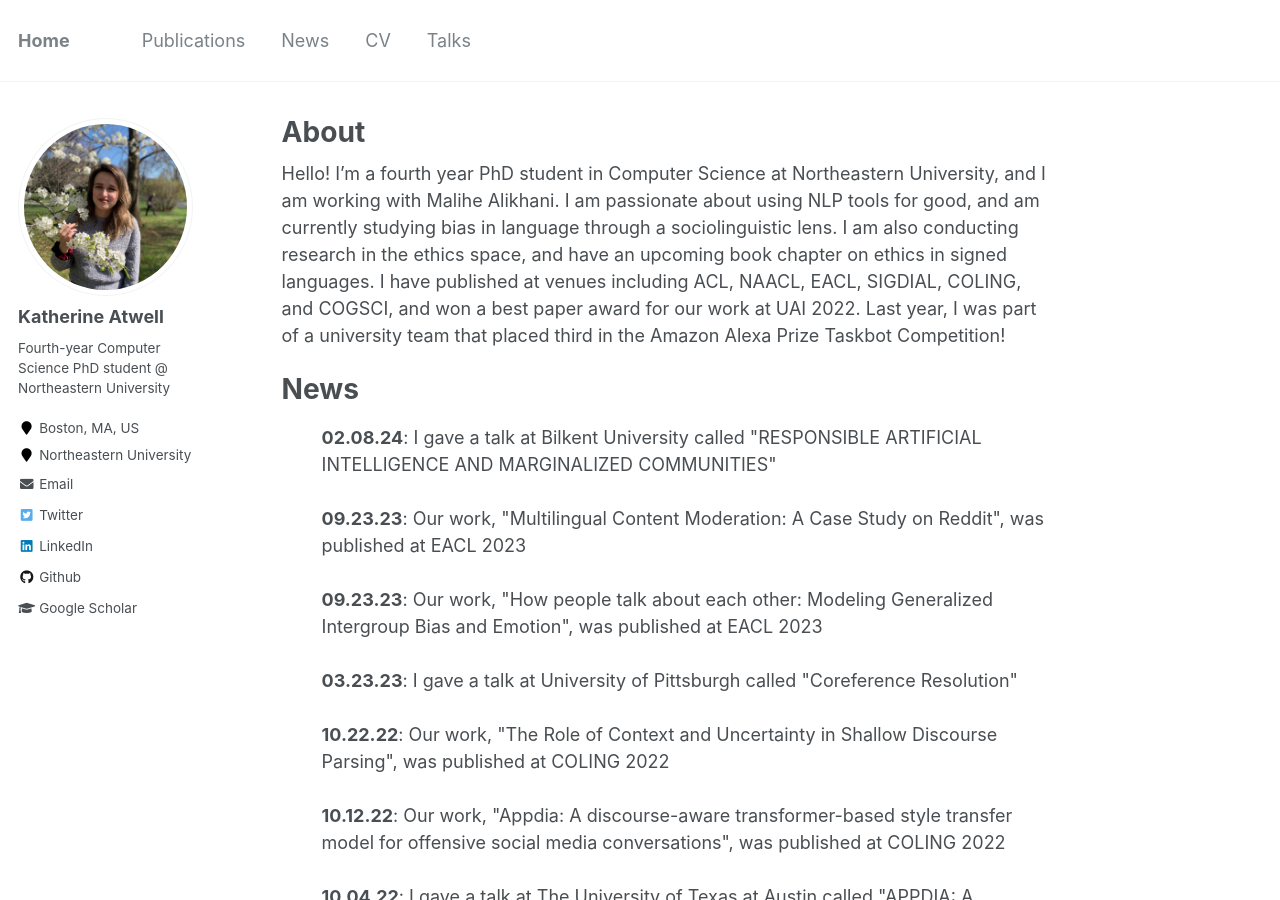
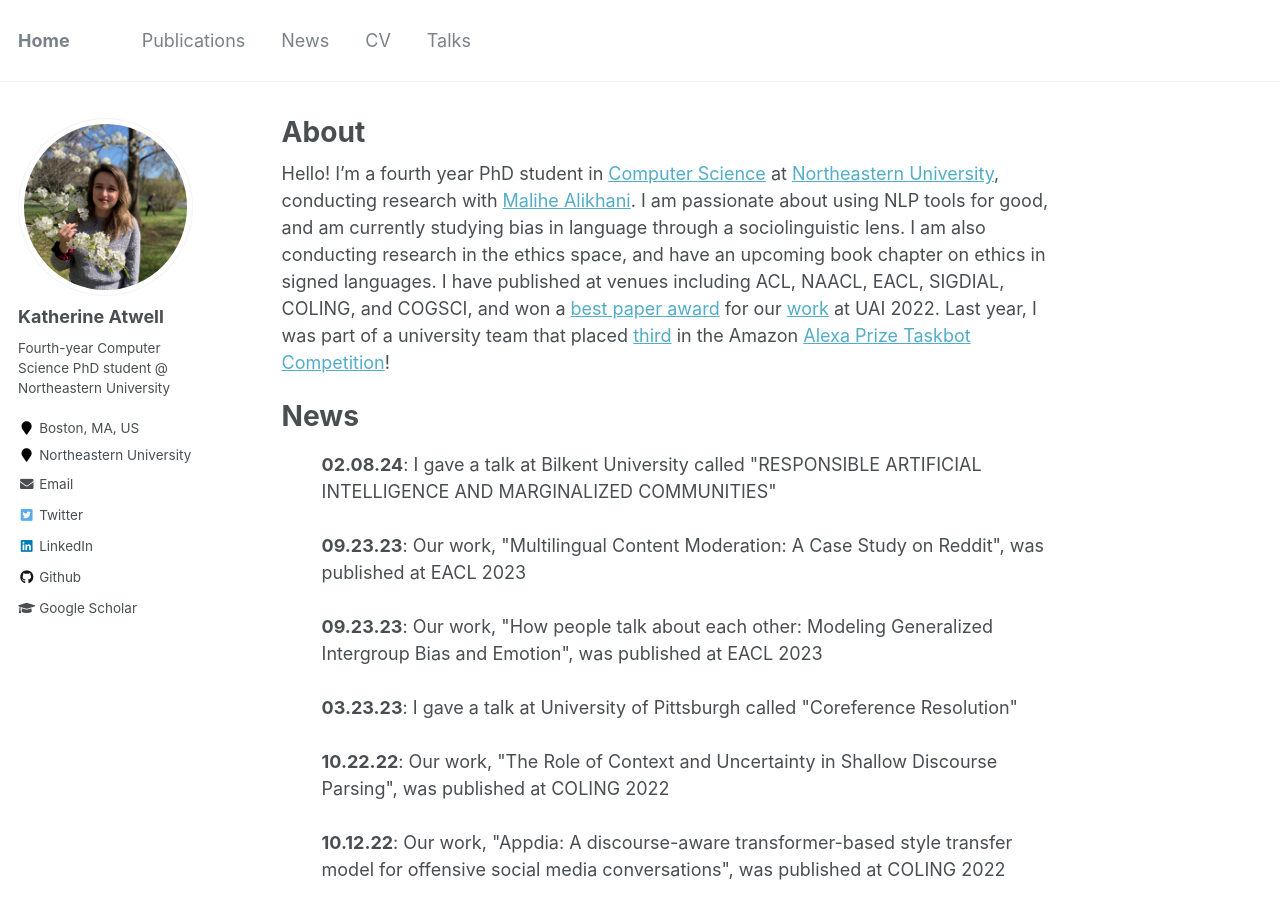
Before and after one commit to katherine-atwell/katherine-atwell.github.io, a Jekyll site: the page built from _pages/about.md, in a window 1280 px wide and 900 px high. Built offline with Jekyll 4.4.1, drawn with Linux system fonts in a browser that asks for light colours.

Commit message:
added links to site

```diff
--- a/_pages/about.md
+++ b/_pages/about.md
@@ -9,7 +9,7 @@
 ---
 
 
-Hello! I'm a fourth year PhD student in Computer Science at Northeastern University, and I am working with Malihe Alikhani. I am passionate about using NLP tools for good, and am currently studying bias in language through a sociolinguistic lens. I am also conducting research in the ethics space, and have an upcoming book chapter on ethics in signed languages. I have published at venues including ACL, NAACL, EACL, SIGDIAL, COLING, and COGSCI, and won a best paper award for our work at UAI 2022. Last year, I was part of a university team that placed third in the Amazon Alexa Prize Taskbot Competition!
+Hello! I'm a fourth year PhD student in [Computer Science](https://www.khoury.northeastern.edu/) at [Northeastern University](https://www.northeastern.edu/), conducting research with [Malihe Alikhani](https://www.malihealikhani.com/). I am passionate about using NLP tools for good, and am currently studying bias in language through a sociolinguistic lens. I am also conducting research in the ethics space, and have an upcoming book chapter on ethics in signed languages. I have published at venues including ACL, NAACL, EACL, SIGDIAL, COLING, and COGSCI, and won a [best paper award](https://www.sci.pitt.edu/news/sci-graduate-students-faculty-member-win-best-paper-award-uai-2022) for our [work](https://proceedings.mlr.press/v180/sicilia22a/sicilia22a.pdf) at UAI 2022. Last year, I was part of a university team that placed [third](https://www.amazon.science/alexa-prize/taskbot-challenge/2022) in the Amazon [Alexa Prize Taskbot Competition](https://www.amazon.science/alexa-prize/taskbot-challenge)!
 
 News
 ======
```
